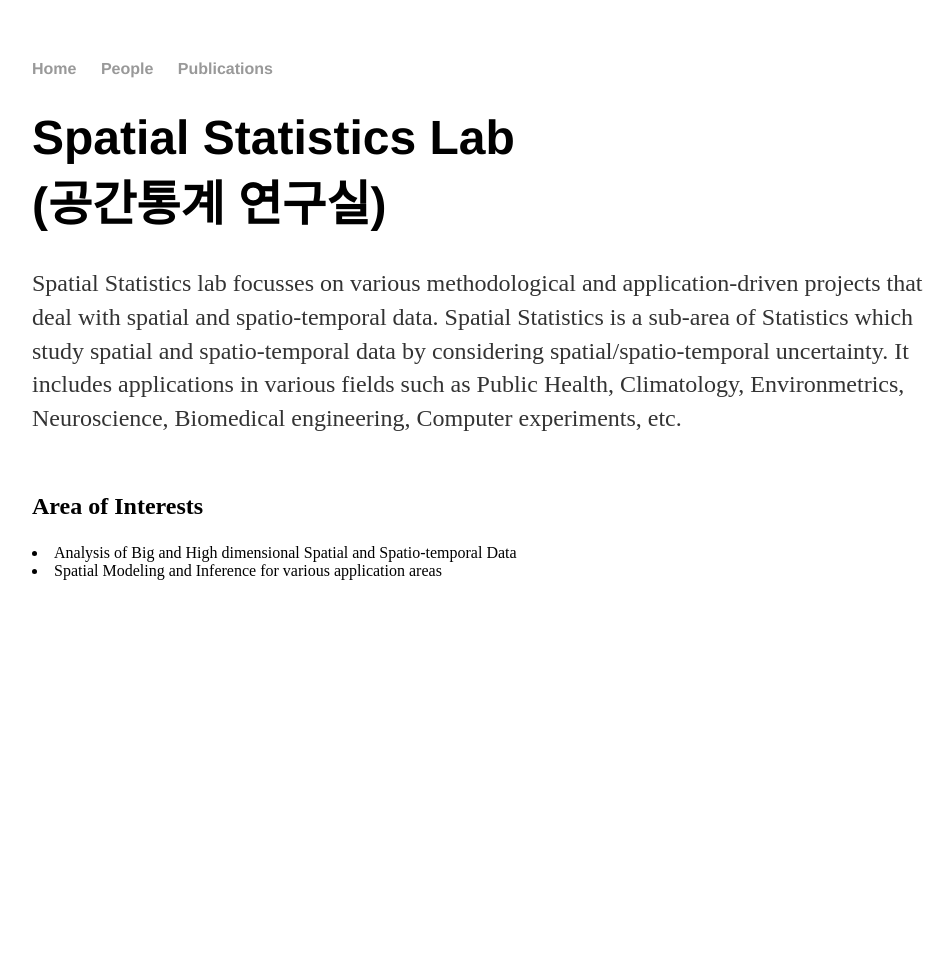
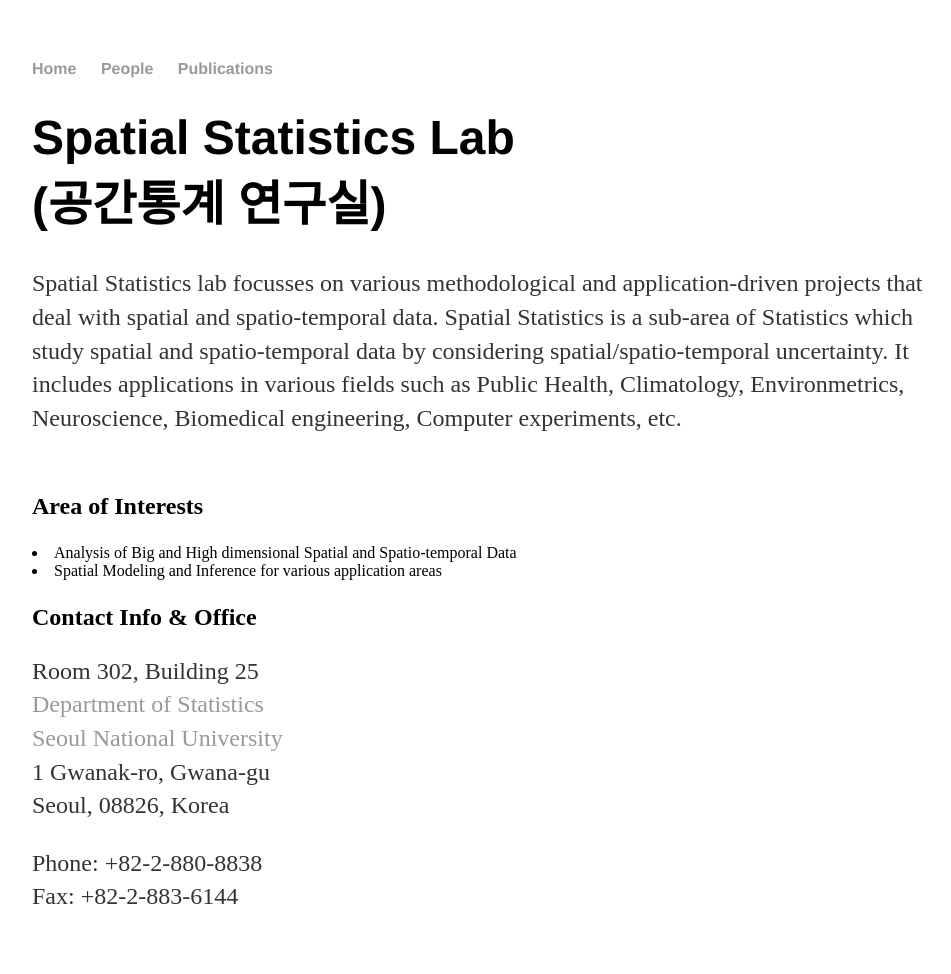
Before and after one commit to starestar/limcstat.github.io, a Jekyll site: the page built from index.html, in a window 1280 px wide. Shown: the whole page, without its empty margins (160-1111 px from the left). Built offline with Jekyll 4.4.1, drawn with Linux system fonts in a browser that asks for light colours; before the commit the page ends 900 px from its top, so only the background shows below that.

Commit message:
Update index.html

```diff
--- a/index.html
+++ b/index.html
@@ -16,11 +16,25 @@
 
 	<h2> Area of Interests </h2>
 
-	<p>
+	<p style="font-family:Trebuchet MS; font-size=150%" >
 		<li> Analysis of Big and High dimensional Spatial and Spatio-temporal Data</li>
 		<li> Spatial Modeling and Inference for various application areas</li>
 	</p>
 
 
+	 <h2> Contact Info & Office</h2>
+
+                  <p>  Room 302, Building 25 <br>
+                    <a href="https://stat.snu.ac.kr/" target="_blank">Department of Statistics</a><br>
+                    <a href="http://www.snu.ac.kr/index.html" target="_blank">Seoul National University</a><br>
+                    	1 Gwanak-ro, Gwana-gu <br>
+                    Seoul, 08826, Korea
+                   </p>
+                  <p style="font-size:150%">
+                    Phone: +82-2-880-8838<br>
+                    Fax: +82-2-883-6144<br>
+
+                  </p>
+
 	<!-- <p>Test <a href="/about">test 2</a></p> -->
 </div><!-- /.blurb -->
```
